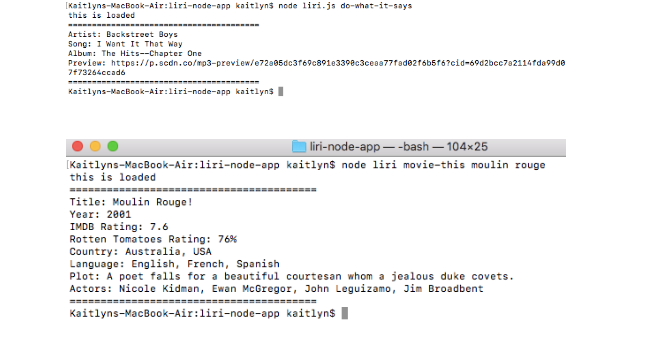
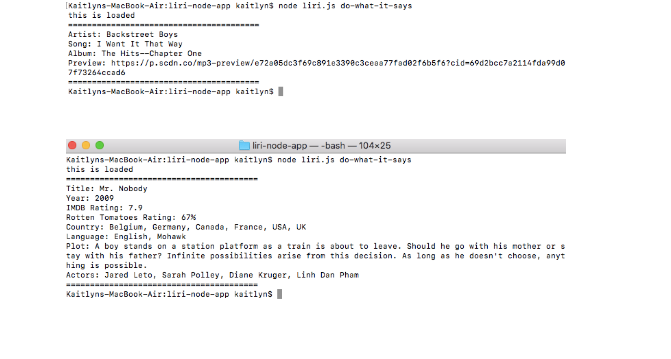
Before and after one commit to kaitlynmcl/liri-node-app, a website: page index.html in a window 1280 px wide. Shown: the part 1278-1637 px from the top of the page, 609-1280 px from the left. Drawn offline with nearby package versions, Linux system fonts and the light colour scheme.

Commit message:
update screenshot

```diff
--- a/index.html
+++ b/index.html
@@ -58,7 +58,7 @@
                         <img class="screenshot" src="screenshots/doit.png" alt="screenshot">
                         <h6>LIRI displays multiple results:</h3>
                         <img class="screenshot" src="screenshots/dowhatitsayssong.png" alt="screenshot"><br><br>
-                        <img class="screenshot" src="screenshots/movie-results.png" alt="screenshot">
+                        <img class="screenshot" src="screenshots/dowhatitsaysmovie.png" alt="screenshot">
                     </div>
                 </div>
             </div>
```
